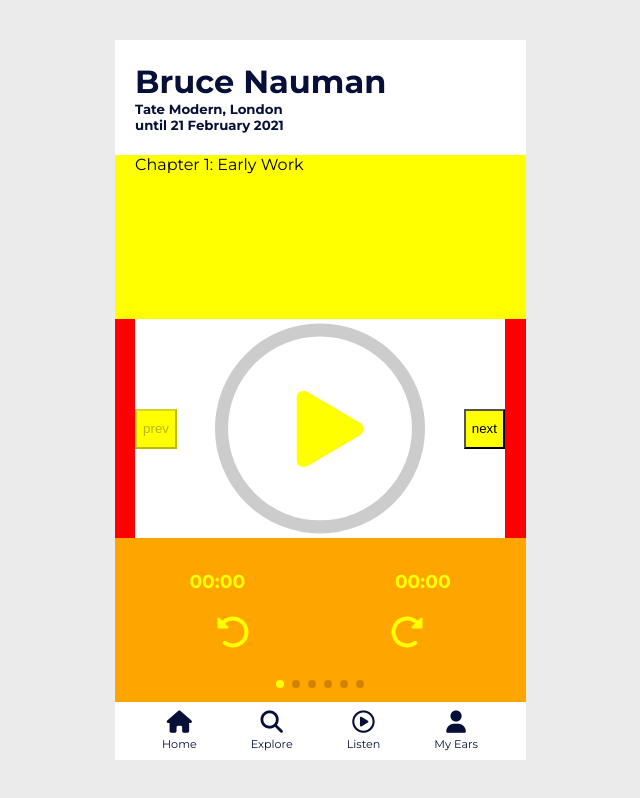
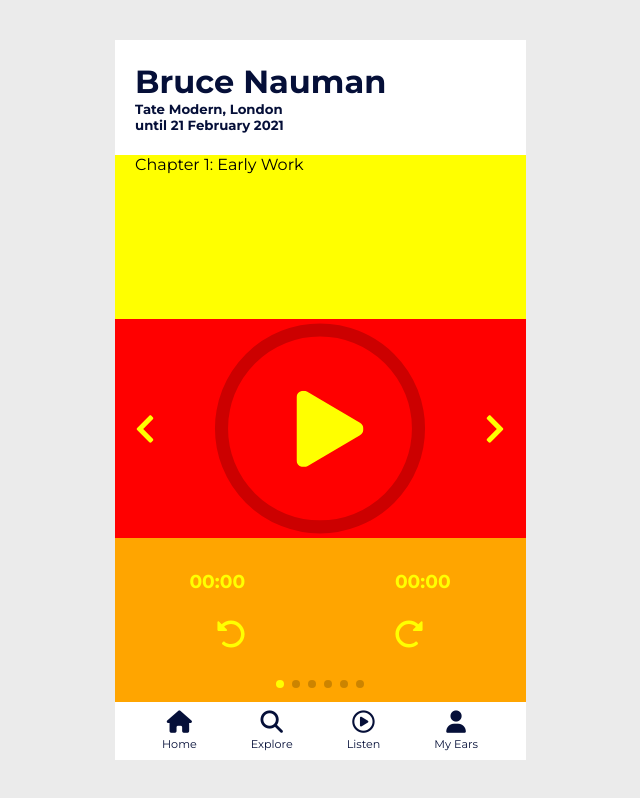
Before and after one commit to jonasvanbuel/all-ears-test-player, a React (Create React App) app: page / in a window 1280 px wide. Shown: the whole page, without its empty margins (320-960 px from the left). Built offline with nearby package versions, Linux system fonts and the light colour scheme.

Commit message:
prev and next subComponents with svg

```diff
--- a/src/components/Player/Player.jsx
+++ b/src/components/Player/Player.jsx
@@ -51,8 +51,8 @@ const Player = () => {
       <Swiper
         slidesPerView={1}
         navigation={{
-          prevEl: '.prevBtn',
-          nextEl: '.nextBtn'
+          prevEl: '.prev',
+          nextEl: '.next'
         }}
         pagination
         onSlideChange={handleSlideChange}
--- a/src/components/Player/styles/ProgressCircle.scss
+++ b/src/components/Player/styles/ProgressCircle.scss
@@ -6,7 +6,7 @@ $color-time-elapsed: yellow;
 
 
 .progress-circle-container {
-  background-color: white;
+  // background-color: white;
 
   height: 100%;
 }
--- a/src/components/Player/styles/_controls.scss
+++ b/src/components/Player/styles/_controls.scss
@@ -29,6 +29,7 @@
   left: 50%;
   top: 50%;
   transform: translate(-50%, -50%);
+  cursor: pointer;
 }
 
 .chapter-mobile .play {
@@ -39,10 +40,11 @@
 .chapter-mobile .fwd {
   color: yellow;
   fill: yellow;
-  height: 32px;
+  height: 28px;
 
   position: absolute;
   bottom: 10%;
+  cursor: pointer;
 }
 
 .chapter-mobile .rwnd {
@@ -52,3 +54,24 @@
   transform: scaleX(-1);
   right: 25%;
 }
+
+.chapter-mobile .prev,
+.chapter-mobile .next {
+  color: yellow;
+  fill: yellow;
+
+  height: 32px;
+  position: absolute;
+  top: 50%;
+  cursor: pointer;
+}
+
+.chapter-mobile .prev {
+  left: 0px;
+  transform: translateY(-50%) scaleX(-1);
+}
+
+.chapter-mobile .next {
+  right: 0px;
+  transform: translateY(-50%);
+}
--- a/src/components/Player/subComponents/ChapterMobile.js
+++ b/src/components/Player/subComponents/ChapterMobile.js
@@ -5,6 +5,8 @@ import Play from './Play';
 import Pause from './Pause';
 import Rwnd from './Rwnd';
 import Fwd from './Fwd';
+import Next from './Next';
+import Prev from './Prev';
 import ProgressCircle from './ProgressCircle';
 
 import '../styles/ChapterMobile.scss';
@@ -43,7 +45,7 @@ const ChapterMobile = ({ chapter }) => {
 
         <div className="horizontal-container">
           <div className="controls">
-            <button className="prevBtn pBtn">prev</button>
+            <Prev />
             <div className="progress-circle-container">
               <ProgressCircle
                 chapterNumber={chapterNumber}
@@ -56,7 +58,7 @@ const ChapterMobile = ({ chapter }) => {
                 <Play playing={playing} onClick={handlePlay} />
               }
             </div>
-            <button className="nextBtn pBtn">next</button>
+            <Next />
           </div>
 
         </div>
--- /dev/null
+++ b/src/components/Player/subComponents/Next.js
@@ -0,0 +1,15 @@
+const Next = () => {
+  return (
+    <svg
+      className="next"
+      xmlns="http://www.w3.org/2000/svg"
+      viewBox="0 0 320 512"
+    >
+      <path
+        d="M285.476 272.971L91.132 467.314c-9.373 9.373-24.569 9.373-33.941 0l-22.667-22.667c-9.357-9.357-9.375-24.522-.04-33.901L188.505 256 34.484 101.255c-9.335-9.379-9.317-24.544.04-33.901l22.667-22.667c9.373-9.373 24.569-9.373 33.941 0L285.475 239.03c9.373 9.372 9.373 24.568.001 33.941z">
+      </path>
+    </svg>
+  )
+}
+
+export default Next;
--- /dev/null
+++ b/src/components/Player/subComponents/Prev.js
@@ -0,0 +1,15 @@
+const Prev = () => {
+  return (
+    <svg
+      className="prev"
+      xmlns="http://www.w3.org/2000/svg"
+      viewBox="0 0 320 512"
+    >
+      <path
+        d="M285.476 272.971L91.132 467.314c-9.373 9.373-24.569 9.373-33.941 0l-22.667-22.667c-9.357-9.357-9.375-24.522-.04-33.901L188.505 256 34.484 101.255c-9.335-9.379-9.317-24.544.04-33.901l22.667-22.667c9.373-9.373 24.569-9.373 33.941 0L285.475 239.03c9.373 9.372 9.373 24.568.001 33.941z">
+      </path>
+    </svg>
+  )
+}
+
+export default Prev;
```
